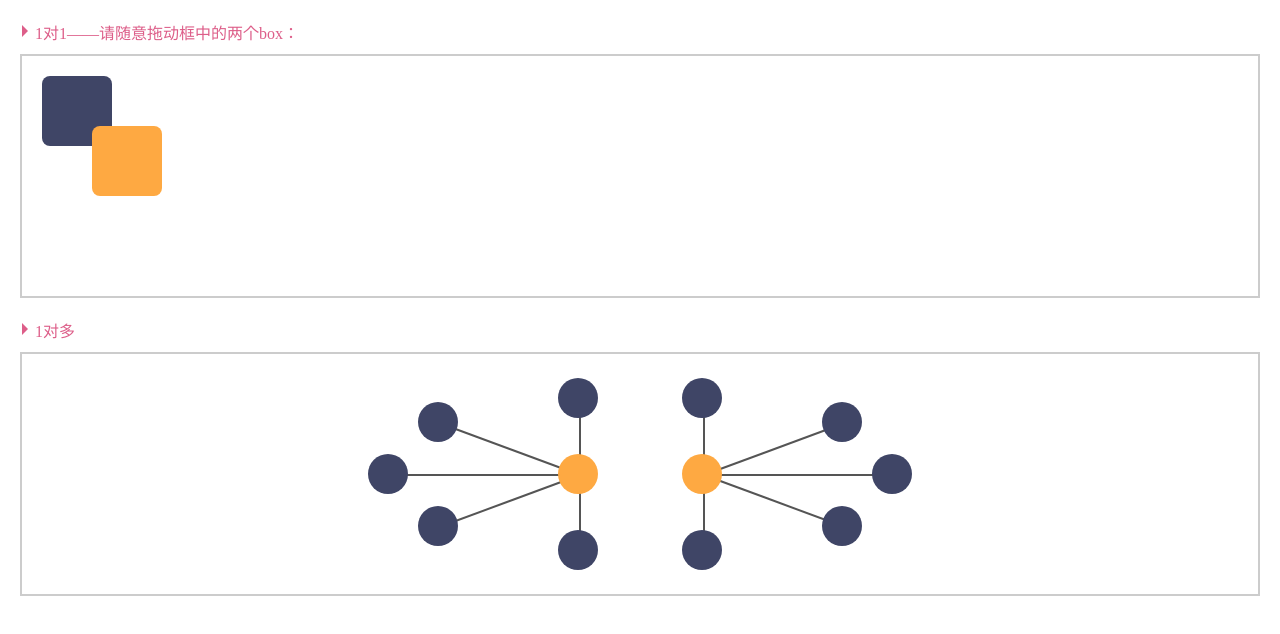
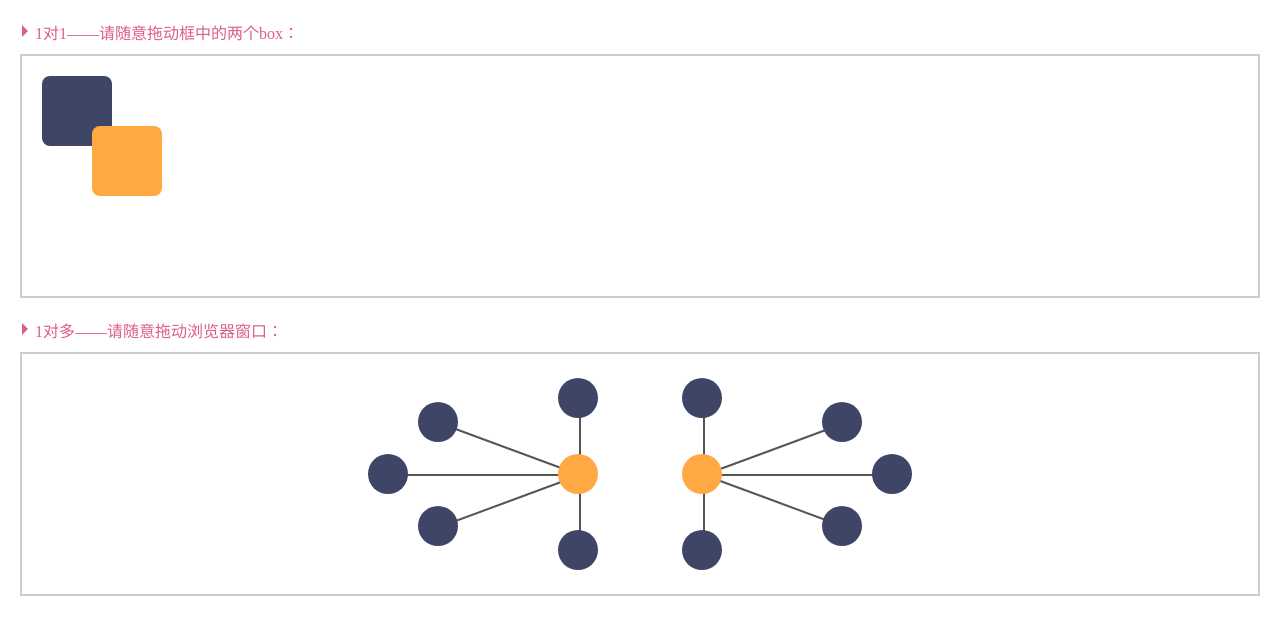
Before and after one commit to himushroom/Interconnect, a plain HTML site: page index.html in a window 1280 px wide. Drawn offline with Linux system fonts and the light colour scheme.

Commit message:
增加描述文字

```diff
--- a/index.html
+++ b/index.html
@@ -19,7 +19,7 @@
         </div>
     </div>
     <div class="content">
-        <div class="title">1对多</div>
+        <div class="title">1对多——请随意拖动浏览器窗口：</div>
         <div class="dld one-to-many">
             <div class="one-to-many-left">
                 <div class='circle send'></div>
```
